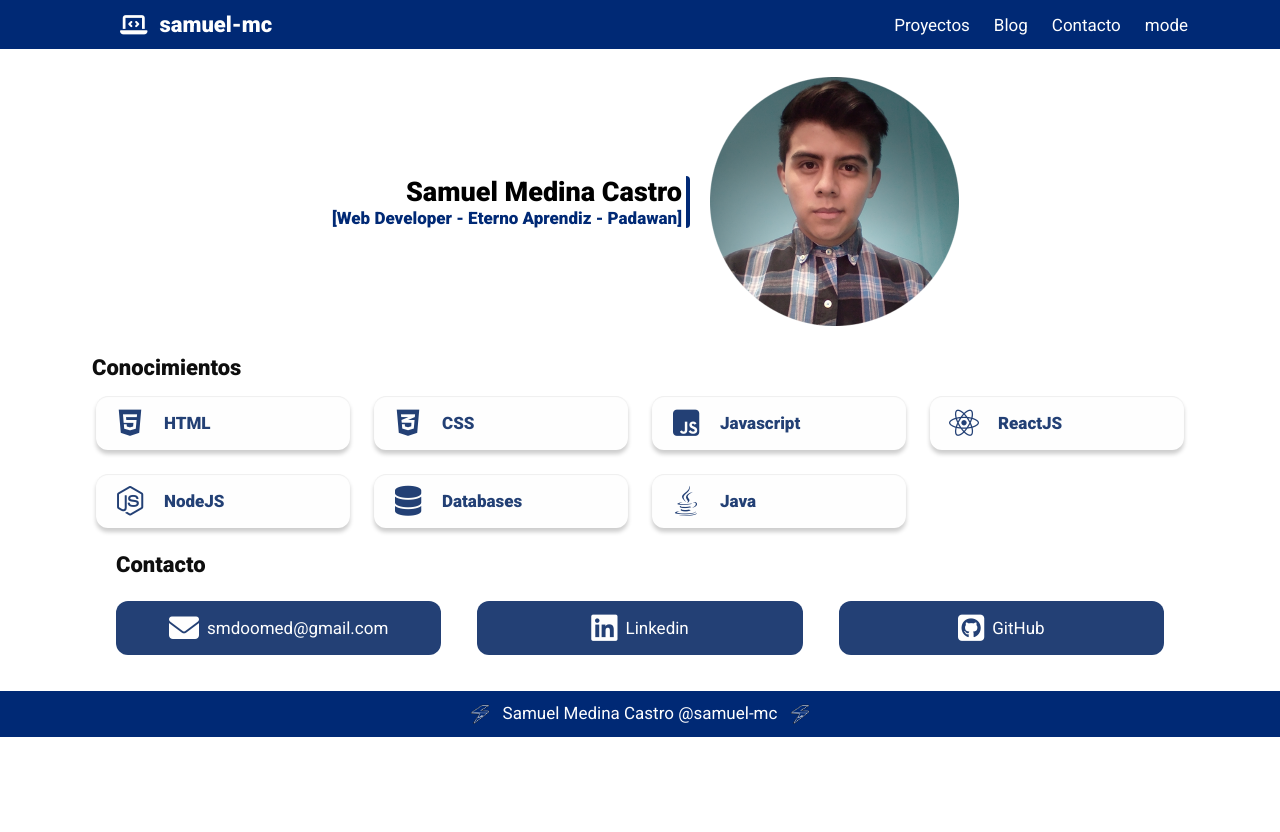
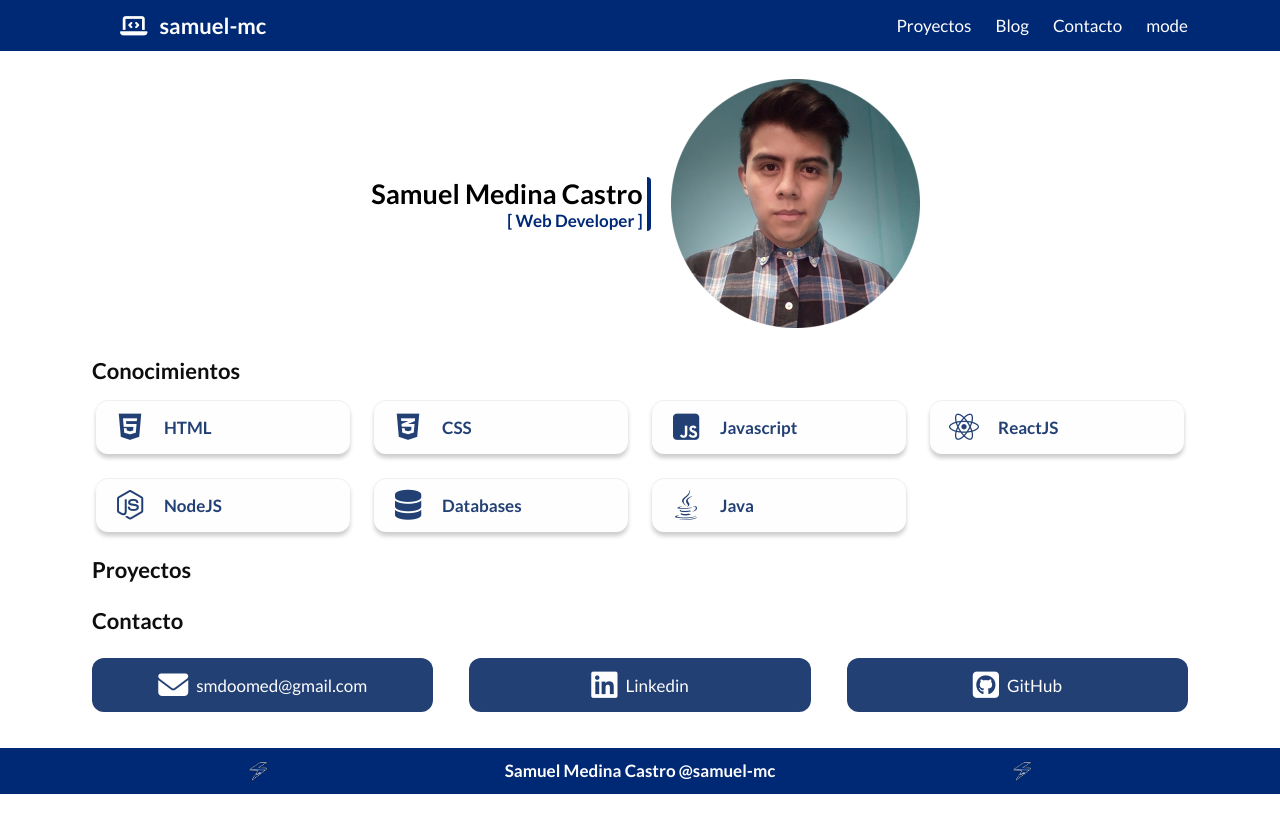
Before and after one commit to samuel-mc/website, a React app: page / in a window 1280 px wide. Shown: the top 832 px of the page. Before the commit the page ends 800 px from the top, so only its background shows below. Built offline with nearby package versions, Linux system fonts and the light colour scheme.

Commit message:
[update] footer

```diff
--- a/public/index.html
+++ b/public/index.html
@@ -4,10 +4,10 @@
     <meta charset="UTF-8">
     <meta http-equiv="X-UA-Compatible" content="IE=edge">
     <meta name="viewport" content="width=device-width, initial-scale=1.0">
-    <title>samuel-mc</title>
+    <title> Samuel Medina </title>
     <link rel="preconnect" href="https://fonts.googleapis.com">
     <link rel="preconnect" href="https://fonts.gstatic.com" crossorigin>
-    <link href="https://fonts.googleapis.com/css2?family=Roboto:wght@400;900&display=swap" rel="stylesheet">
+    <link href="https://fonts.googleapis.com/css2?family=Lato:wght@400;700&display=swap" rel="stylesheet">
 </head>
 <body>
     <div id="app"></div>
--- a/src/App.jsx
+++ b/src/App.jsx
@@ -5,17 +5,18 @@ import './styles/App.css';
 import Header from './components/Header';
 import Hero from './components/Hero';
 import Knowledge from './Components/Knowledge';
+import Proyects from './components/Proyects'
 import Contact from './Components/Contact';
 import Footer from './components/Footer';
 
-import icon from "./assets/images/icon.png";
+import icon from './assets/images/icon.png';
 
 const App = () => {
   return (
     <>
       <Helmet>
         <title>Samuel Medina</title>
-        <link rel="icon" type="image/png" href={icon} sizes="16x16"/>
+        <link rel="icon" type="image/png" href={icon} sizes="16x16" />
       </Helmet>
 
       <Header />
@@ -23,6 +24,7 @@ const App = () => {
       <main>
         <Hero />
         <Knowledge />
+        <Proyects />
         <Contact />
       </main>
 
--- a/src/Components/Footer.jsx
+++ b/src/Components/Footer.jsx
@@ -5,9 +5,9 @@ import '../styles/Footer.css';
 const Footer = () => {
   return (
     <footer className="footer">
-      <img className="footer__icon" src={icon} alt="icon" />
-      <p className="footer__text">Samuel Medina Castro @samuel-mc</p>
-      <img className="footer__icon" src={icon} alt="icon" />
+      <img src={icon} className="footer__img" alt="samuel icon" />
+      <h4 className="footer__text">Samuel Medina Castro @samuel-mc</h4>
+      <img src={icon} className="footer__img" alt="samuel icon" />
     </footer>
   );
 };
--- a/src/Components/Hero.jsx
+++ b/src/Components/Hero.jsx
@@ -7,9 +7,7 @@ const Hero = () => {
     <section className="presentation">
       <div className="presentation__info">
         <h1 className="info__name">Samuel Medina Castro</h1>
-        <h2 className="info__description">
-          [Web Developer - Eterno Aprendiz - Padawan]
-        </h2>
+        <h2 className="info__description">[ Web Developer ]</h2>
       </div>
       <img className="photo" src={photo} alt="Profile photo" />
     </section>
--- a/src/Components/Knowledge.jsx
+++ b/src/Components/Knowledge.jsx
@@ -1,7 +1,7 @@
 import React from 'react';
 import '../styles/Knowledge.css';
 
-const Knowledge = () =>
+const Knowledge = () => (
   <section className="conainer">
     <h2 className="container__title"> Conocimientos </h2>
 
@@ -36,5 +36,6 @@ const Knowledge = () =>
       </div>
     </div>
   </section>
+);
 
-export default Knowledge
+export default Knowledge;
--- /dev/null
+++ b/src/Components/Proyects.jsx
@@ -0,0 +1,11 @@
+import React from 'react';
+
+const Proyects = () => {
+  return (
+    <section className="container">
+      <h2 className="container__title">Proyectos</h2>
+    </section>
+  );
+};
+
+export default Proyects;
--- a/src/styles/App.css
+++ b/src/styles/App.css
@@ -19,7 +19,7 @@ html {
     --lg: 2.7em;
     --x-lg: 3.2rem;
 
-    --font-family: 'Roboto', sans-serif;
+    --font-family: 'Lato', sans-serif;
 }
 
 body {
@@ -27,7 +27,7 @@ body {
 }
 
 .container{
-    margin: 24px;
+    margin: 24px 0;
 }
 
 .container__title{
--- a/src/styles/Footer.css
+++ b/src/styles/Footer.css
@@ -1,26 +1,14 @@
 .footer{
     background-color: var(--primary);
+    font-size: var(--sm);
+    color: var(--white);
     display: flex;
     flex-direction: row;
-    justify-content: center;
-    padding: 12px 0;
+    justify-content: space-evenly;
+    padding: 12px;
+    text-align: center;
 }
 
-.footer__text{
-    color: var(--white);
-    font-size: var(--sm);
-    margin: 0 12px;
-}
-
-.footer__icon{
+.footer__img {
     height: var(--md);
 }
-
-@media(max-width:425px){
-    .footer__text{
-        font-size: var(--sm);
-    }
-    .footer img{
-        display: none;
-    }
-}
```
Also changed, not shown: src/Components/Contact.jsx (+14 -5 lines), 1 other file (tests, documents, lock files or other folders). Lines whose indentation alone changed are shown as unchanged.
